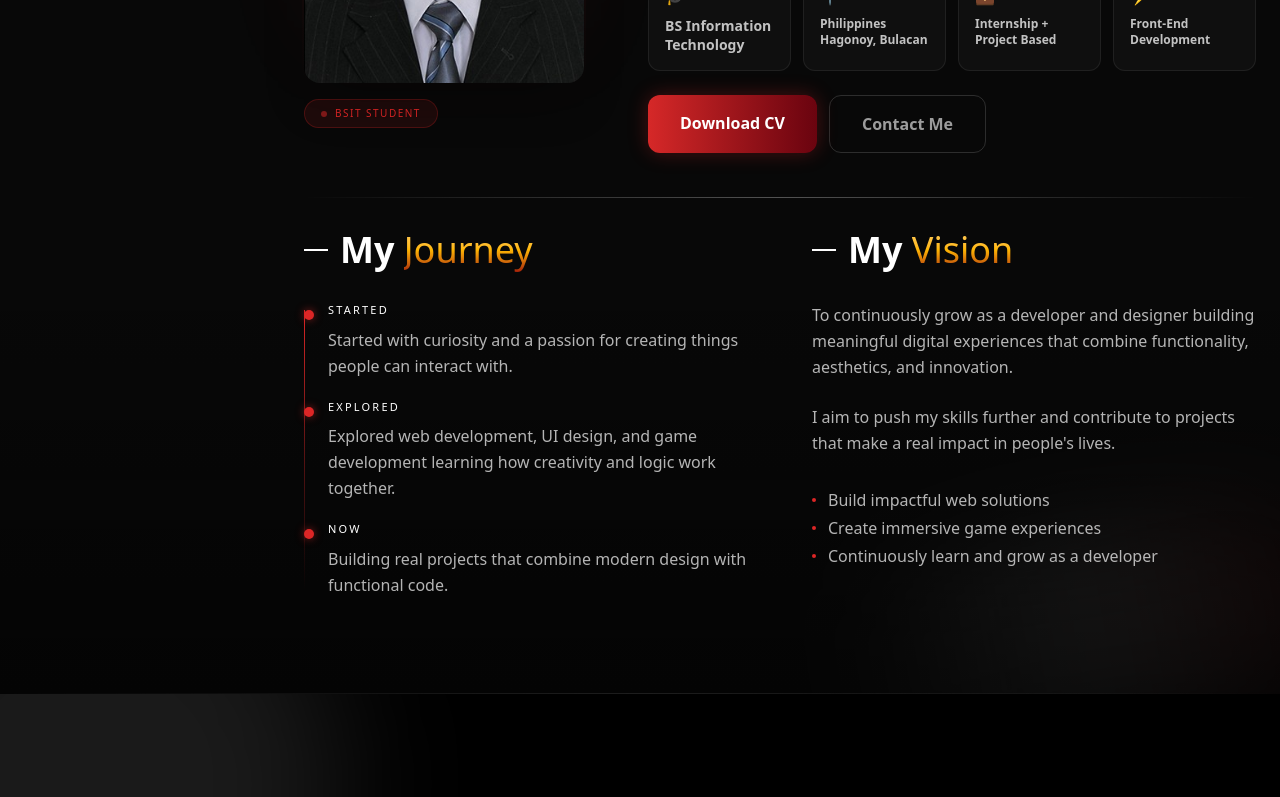
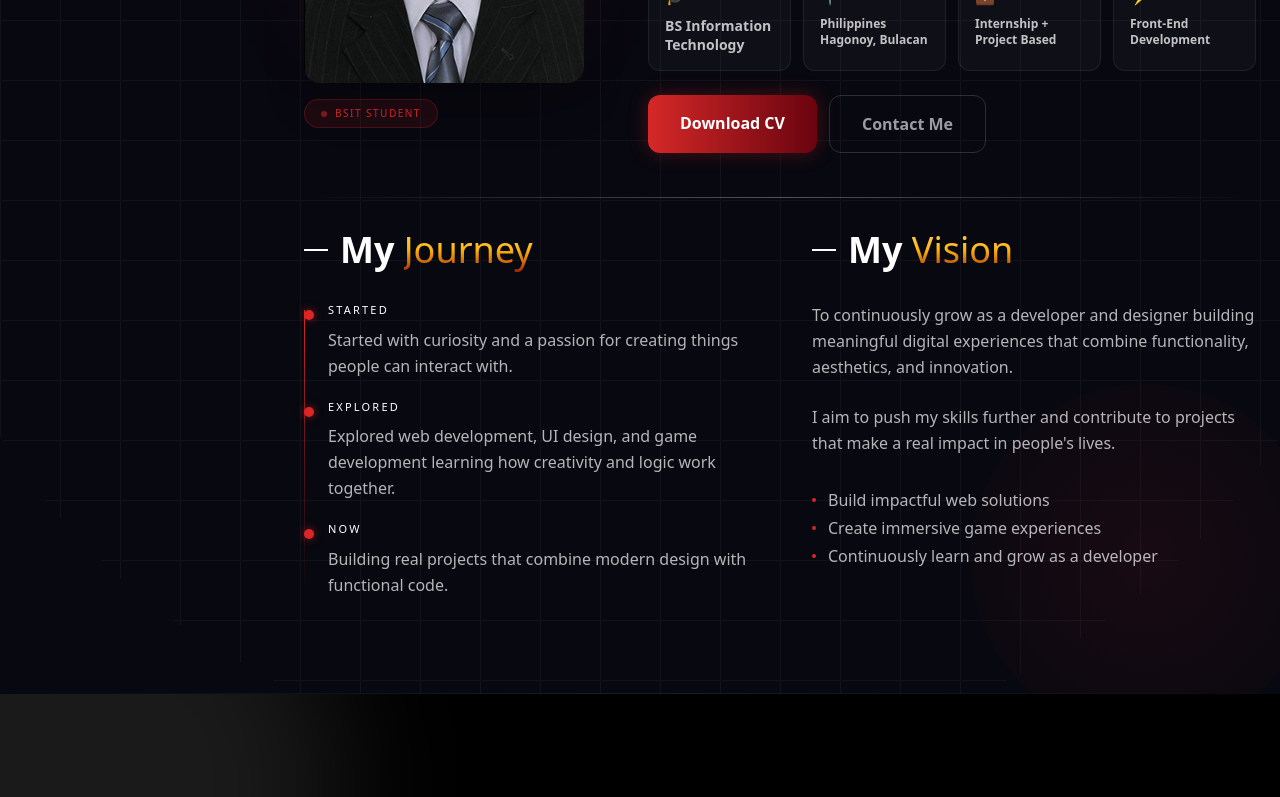
Before and after one commit to Israel-Agapay/israel-james-portfolio, an Angular app: page / in a window 1280 px wide. Shown: the part 2000-2797 px from the top of the page. Built offline with nearby package versions, Linux system fonts and the light colour scheme.

Commit message:
Fixing Home

```diff
--- a/src/app/portfolio/components/about-section/about-section.html
+++ b/src/app/portfolio/components/about-section/about-section.html
@@ -1,17 +1,16 @@
 <section id="about" class="relative bg-black text-white py-24 overflow-hidden">
 
   <!-- BG BLOBS -->
-<!-- BG DESIGN -->
-<div class="absolute inset-0" style="background:#080808;"></div>
-<div class="absolute -top-[60px] -left-[80px] w-[600px] h-[260px] rounded-full pointer-events-none"
-  style="background:linear-gradient(90deg,rgba(253, 253, 253, 0.18),rgba(255, 255, 255, 0.08),transparent);filter:blur(50px);transform:rotate(-15deg);"></div>
-<div class="absolute -bottom-[40px] -right-[60px] w-[500px] h-[200px] rounded-full pointer-events-none"
-  style="background:linear-gradient(90deg,transparent,rgba(247, 247, 247, 0.1),rgba(100,0,0,0.15));filter:blur(45px);transform:rotate(-10deg);"></div>
+<div class="absolute inset-0" style="background:#080810;"></div>
+<div class="absolute inset-0 opacity-[0.04] pointer-events-none"
+  style="background-image:linear-gradient(rgba(255,255,255,1) 1px,transparent 1px),linear-gradient(90deg,rgba(255,255,255,1) 1px,transparent 1px);background-size:60px 60px;"></div>
 <div class="absolute inset-0 pointer-events-none"
-  style="background:linear-gradient(180deg,transparent 60%,rgba(0,0,0,0.5));"></div>
-<div class="absolute top-0 left-0 right-0 h-px"
-  style="background:linear-gradient(90deg,transparent,rgba(39, 38, 38, 0.4),transparent);"></div>
-<div class="absolute bottom-0 left-0 right-0 h-px bg-gradient-to-r from-transparent via-white/10 to-transparent"></div>
+  style="background:radial-gradient(ellipse at center,transparent 80%,#080810 80%);"></div>
+<div class="absolute -bottom-[40px] -right-[40px] w-[350px] h-[350px] rounded-full pointer-events-none"
+  style="background:radial-gradient(circle,rgba(220,38,38,0.08),transparent 95%);"></div>
+<div class="absolute top-0 left-0 right-0 h-px bg-gradient-to-r from-transparent via-white/8 to-transparent"></div>
+<div class="absolute bottom-0 left-0 right-0 h-px bg-gradient-to-r from-transparent via-white/8 to-transparent"></div>
+
 
   <div class="relative z-10 w-full transition-all duration-500"
       [ngClass]="{'xl:pl-[280px]': isSidebarOpen, 'pl-0': !isSidebarOpen}">
--- a/src/app/portfolio/components/right-sidebar/right-sidebar.html
+++ b/src/app/portfolio/components/right-sidebar/right-sidebar.html
@@ -9,11 +9,12 @@
     class="fixed right-6 top-1/2 -translate-y-1/2 z-50 flex flex-col items-center gap-4 px-4 py-6
            rounded-2xl bg-black/15 backdrop-blur-3lg border border-white/15">
 
-   <button (click)="scrollTo('home')" class="sidebar-icon sidebar-item group relative"
+   <a href="#home"
+      class="sidebar-icon sidebar-item group relative"
       [class.active]="activeSection === 'home'">
       <span class="tooltip">Home</span>
       <i class="fa-solid fa-house"></i>
-    </button>
+    </a>
 
     <button (click)="scrollTo('about')" class="sidebar-icon sidebar-item group relative"
       [class.active]="activeSection === 'about'">
--- a/src/app/portfolio/components/sidebar/sidebar.html
+++ b/src/app/portfolio/components/sidebar/sidebar.html
@@ -30,9 +30,9 @@
     </div>
 
     <nav class="flex flex-col items-center space-y-3 text-[clamp(0.75rem,1vw,0.95rem)]">
-      <button (click)="scrollTo('home')"
+      <a href="#home"
         class="w-full text-center py-2 rounded-md transition-all duration-300 sidebar-item"
-        [ngClass]="activeSection === 'home' ? activeNav : inactiveNav">Home</button>
+        [ngClass]="activeSection === 'home' ? activeNav : inactiveNav">Home</a>
 
       <button (click)="scrollTo('about')"
         class="w-full text-center py-2 rounded-md transition-all duration-300 sidebar-item"
```
